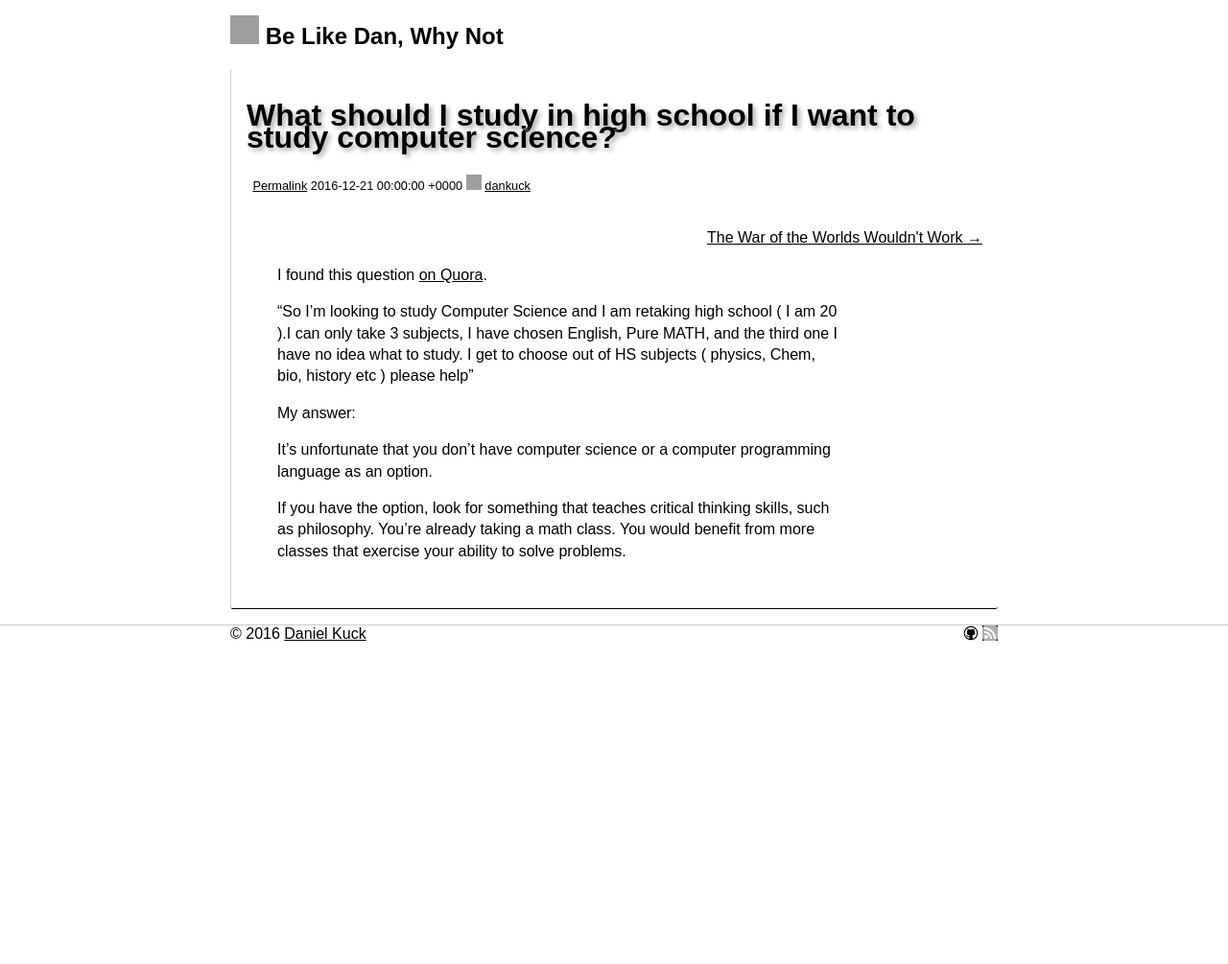
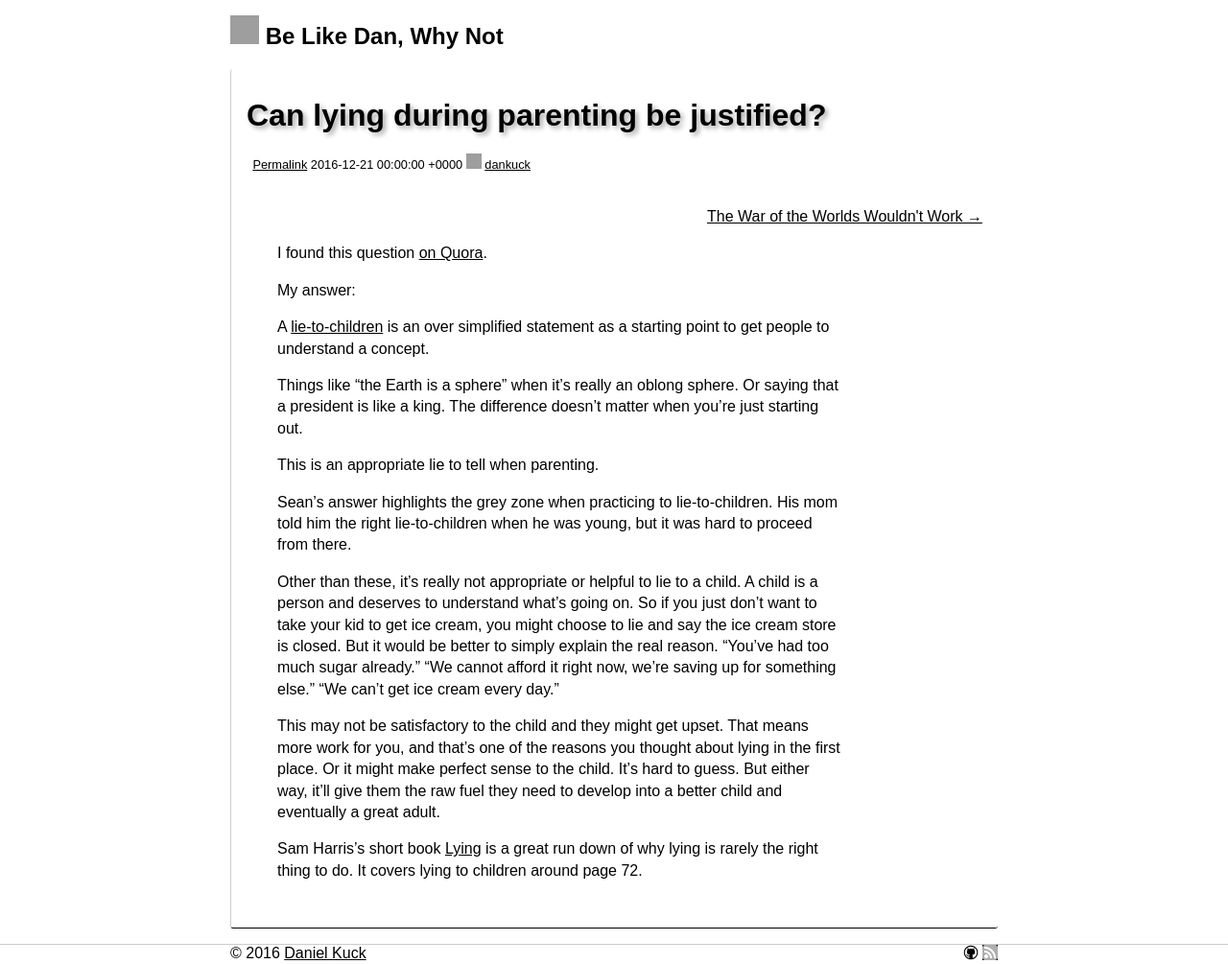
Before and after one commit to dankuck/dankuck.github.io, a Jekyll site: the page built from _posts/2016-12-21-can-lying-during-parenting-be-justified.md, in a window 1280 px wide. Shown: the whole page at 96% size. Built offline with Jekyll 4.4.1, drawn with Linux system fonts in a browser that asks for light colours; before the commit the page ends 900 px from its top, so only the background shows below that; grey boxes are pictures that could not be loaded.

Commit message:
Wrong

```diff
--- a/_posts/2016-12-21-can-lying-during-parenting-be-justified.md
+++ b/_posts/2016-12-21-can-lying-during-parenting-be-justified.md
@@ -1,18 +1,26 @@
 ---
 layout: post
-title: "What should I study in high school if I want to study computer science?"
+title: "Can lying during parenting be justified?"
 page_img:
 page_img_desc: ""
 no_ad: 1
-draft:
+draft: 1
 ---
 
-I found this question <a href="https://www.quora.com/What-should-I-study-in-high-school-if-I-want-to-study-computer-science">on Quora</a>.
-
-"So I'm looking to study Computer Science and I am retaking high school ( I am 20 ).I can only take 3 subjects, I have chosen English, Pure MATH, and the third one I have no idea what to study. I get to choose out of HS subjects ( physics, Chem, bio, history etc ) please help"
+I found this question <a href="https://www.quora.com/Can-lying-during-parenting-be-justified">on Quora</a>.
 
 My answer:
 
-It’s unfortunate that you don’t have computer science or a computer programming language as an option.
+A <a href="https://en.wikipedia.org/wiki/Lie-to-children">lie-to-children</a> is an over simplified statement as a starting point to get people to understand a concept.
 
-If you have the option, look for something that teaches critical thinking skills, such as philosophy. You’re already taking a math class. You would benefit from more classes that exercise your ability to solve problems.
+Things like “the Earth is a sphere” when it’s really an oblong sphere. Or saying that a president is like a king. The difference doesn’t matter when you’re just starting out.
+
+This is an appropriate lie to tell when parenting.
+
+Sean’s answer highlights the grey zone when practicing to lie-to-children. His mom told him the right lie-to-children when he was young, but it was hard to proceed from there.
+
+Other than these, it’s really not appropriate or helpful to lie to a child. A child is a person and deserves to understand what’s going on. So if you just don’t want to take your kid to get ice cream, you might choose to lie and say the ice cream store is closed. But it would be better to simply explain the real reason. “You’ve had too much sugar already.” “We cannot afford it right now, we’re saving up for something else.” “We can’t get ice cream every day.”
+
+This may not be satisfactory to the child and they might get upset. That means more work for you, and that’s one of the reasons you thought about lying in the first place. Or it might make perfect sense to the child. It’s hard to guess. But either way, it’ll give them the raw fuel they need to develop into a better child and eventually a great adult.
+
+Sam Harris’s short book <a href="http://www.amazon.com/Lying-Sam-Harris-ebook/dp/B00G1SRB6Q/ref=tmm_kin_swatch_0?tag=dankuck-20">Lying</a> is a great run down of why lying is rarely the right thing to do. It covers lying to children around page 72.
```
